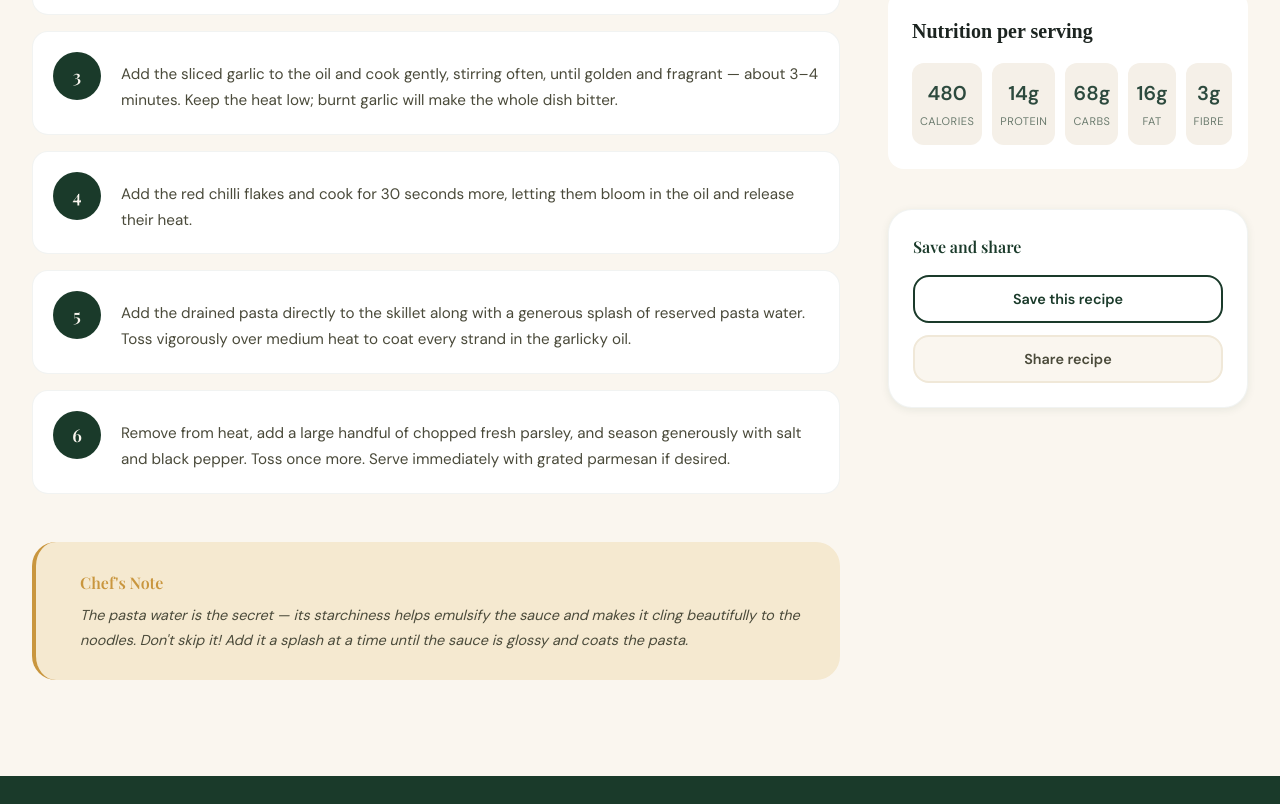
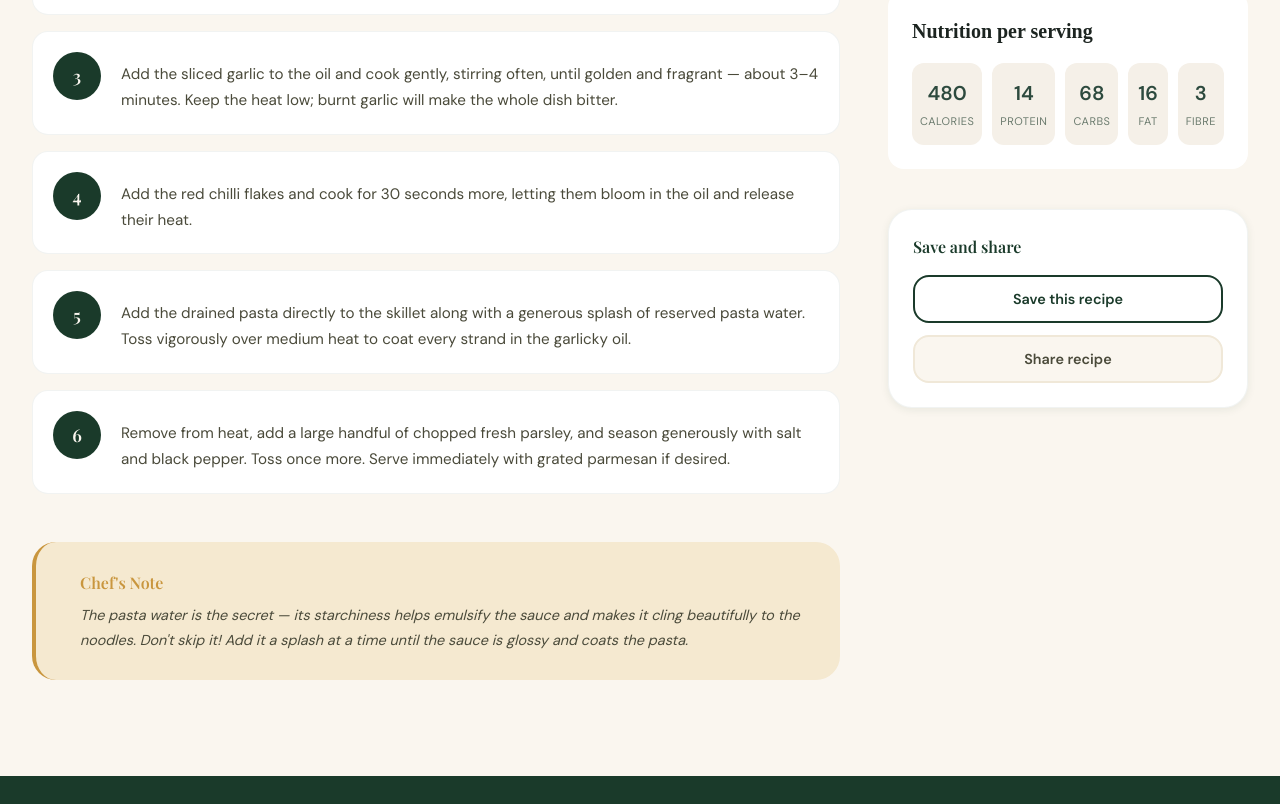
Before and after one commit to Jonathan-Humphries/Recipe-Finder-Thematic-Project, a website: page public/recipe.html in a window 1280 px wide. Shown: the part 1152-1956 px from the top of the page. Drawn offline with nearby package versions, Linux system fonts and the light colour scheme; a web font is replaced by a local one.

Commit message:
Update recipe.html
updated nutrition list

```diff
--- a/public/recipe.html
+++ b/public/recipe.html
@@ -176,23 +176,23 @@
   <h2>Nutrition per serving</h2>
   <div class="nutrition-grid">
     <div class="nutrition-card">
-      <div class="nutrition-value">480</div>
+      <div class="nutrition-value" data-base="480">480</div>
       <div class="nutrition-label">Calories</div>
     </div>
     <div class="nutrition-card">
-      <div class="nutrition-value">14g</div>
+      <div class="nutrition-value" data-base="14">14</div>
       <div class="nutrition-label">Protein</div>
     </div>
     <div class="nutrition-card">
-      <div class="nutrition-value">68g</div>
+      <div class="nutrition-value" data-base="68">68</div>
       <div class="nutrition-label">Carbs</div>
     </div>
     <div class="nutrition-card">
-      <div class="nutrition-value">16g</div>
+      <div class="nutrition-value" data-base="16">16</div>
       <div class="nutrition-label">Fat</div>
     </div>
     <div class="nutrition-card">
-      <div class="nutrition-value">3g</div>
+      <div class="nutrition-value" data-base="3">3</div>
       <div class="nutrition-label">Fibre</div>
     </div>
   </div>
```
